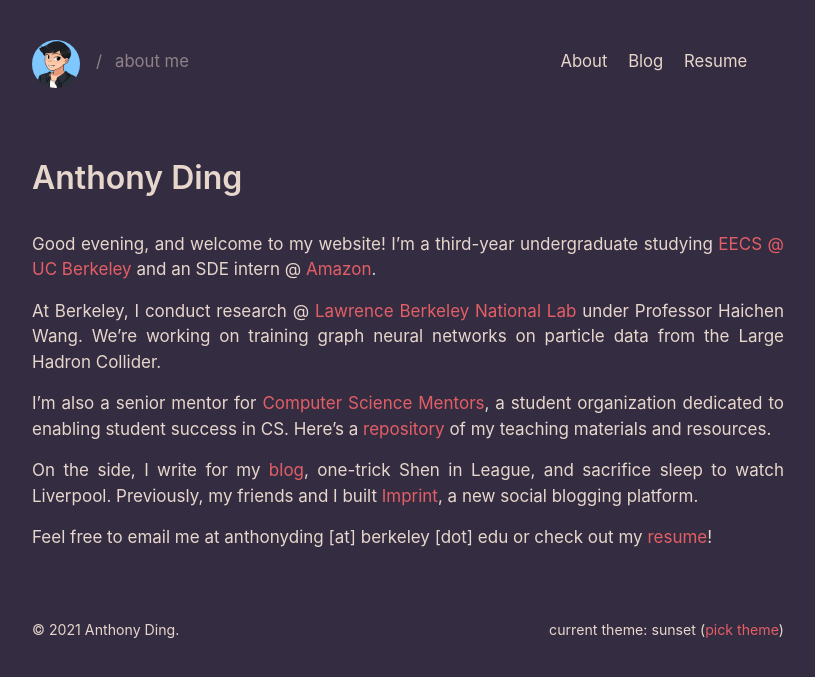
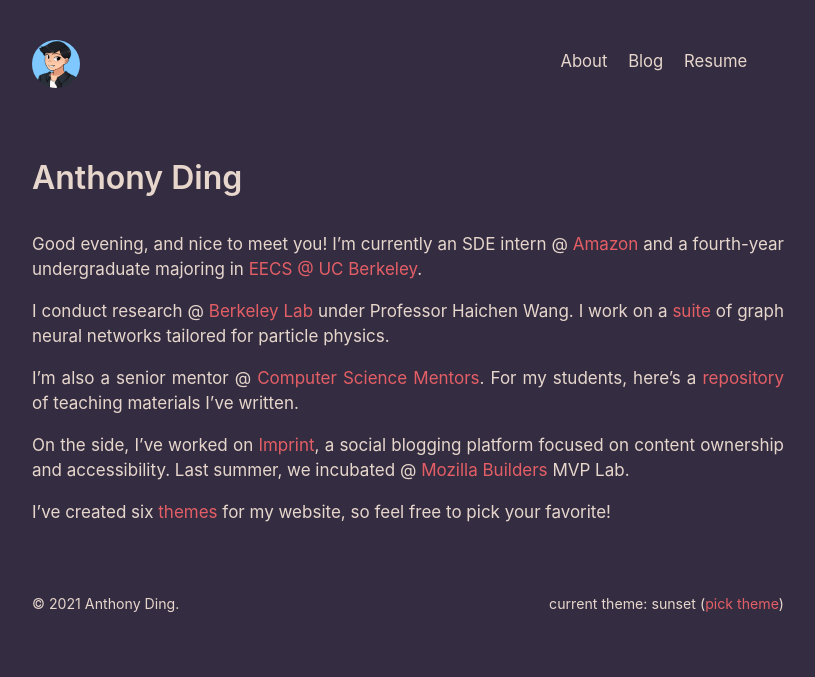
Before and after one commit to dinganthony/virtual-home-base, a Jekyll site: the page built from index.md, in a window 1280 px wide. Shown: the top 677 px of the page, without its empty margins (232-1047 px from the left). Built offline with Jekyll 4.4.1, drawn with Linux system fonts in a browser that asks for light colours.

Commit message:
added about page

```diff
--- a/_config.yml
+++ b/_config.yml
@@ -10,7 +10,7 @@ permalink: pretty
 
 navpages:
   - title: About
-    url:
+    url: about
   - title: Blog
     url: blog
   - title: Resume
--- a/_layouts/default.html
+++ b/_layouts/default.html
@@ -9,16 +9,18 @@
       <header class="masthead">
         <h3 class="masthead-title">
           <a href="{{ site.baseurl }}/"><img class="profile" src="{{ site.baseurl }}/assets/profile.png"></img></a>
+          {% if page.title != "Home" %}
             <div class="subtitle">
               <small class="slash">/</small>
             {% if page.layout == "post" or page.title == "Blog" or page.title == "Archive" %}
               <small>{{ site.blogname }}</small>
-          {% elsif page.title == "Home" %}
+            {% elsif page.title == "About" %}
               <small>about me</small>
             {% else %}
               <small>{{ page.title | downcase}}</small>
             {% endif %}
             </div>
+          {% endif %}
         </h3>
         <ul class="nav">
           {% for item in site.navpages %}
--- a/index.md
+++ b/index.md
@@ -3,12 +3,12 @@ layout: page
 title: Home
 ---
 
-<span id="greeting"></span>, and welcome to my website! I'm a third-year undergraduate studying [EECS @ UC Berkeley](https://eecs.berkeley.edu) and an SDE intern @ [Amazon](https://amazon.com).
+<span id="greeting"></span>, and nice to meet you! I'm currently an SDE intern @ [Amazon](https://amazon.com) and a fourth-year undergraduate majoring in [EECS @ UC Berkeley](https://eecs.berkeley.edu).
 
-At Berkeley, I conduct research @ [Lawrence Berkeley National Lab](https://lbl.gov) under Professor Haichen Wang. We're working on training graph neural networks on particle data from the Large Hadron Collider.
+I conduct research @ [Berkeley Lab](https://lbl.gov) under Professor Haichen Wang. I work on a [suite](https://github.com/xju2/root_gnn) of graph neural networks tailored for particle physics.
 
-I'm also a senior mentor for [Computer Science Mentors](https://csmentors.berkeley.edu), a student organization dedicated to enabling student success in CS. Here's a [repository](https://github.com/dinganthony/teaching) of my teaching materials and resources.
+I'm also a senior mentor @ [Computer Science Mentors](https://csm.berkeley.edu). For my students, here's a [repository](https://github.com/dinganthony/teaching) of teaching materials I've written.
 
-On the side, I write for my [blog](blog), one-trick Shen in League, and sacrifice sleep to watch Liverpool. Previously, my friends and I built [Imprint](https://imprint.to), a new social blogging platform.
+On the side, I've worked on [Imprint](https://imprint.to), a social blogging platform focused on content ownership and accessibility. Last summer, we incubated @ [Mozilla Builders](https://builders.mozilla.community/) MVP Lab.
 
-Feel free to email me at anthonyding \[at\] berkeley \[dot\] edu or check out my [resume](resume)!
+I've created six [themes](themes) for my website, so feel free to pick your favorite!
```
Also changed, not shown: about.md (added, +39 -0 lines). Lines whose indentation alone changed are shown as unchanged.
